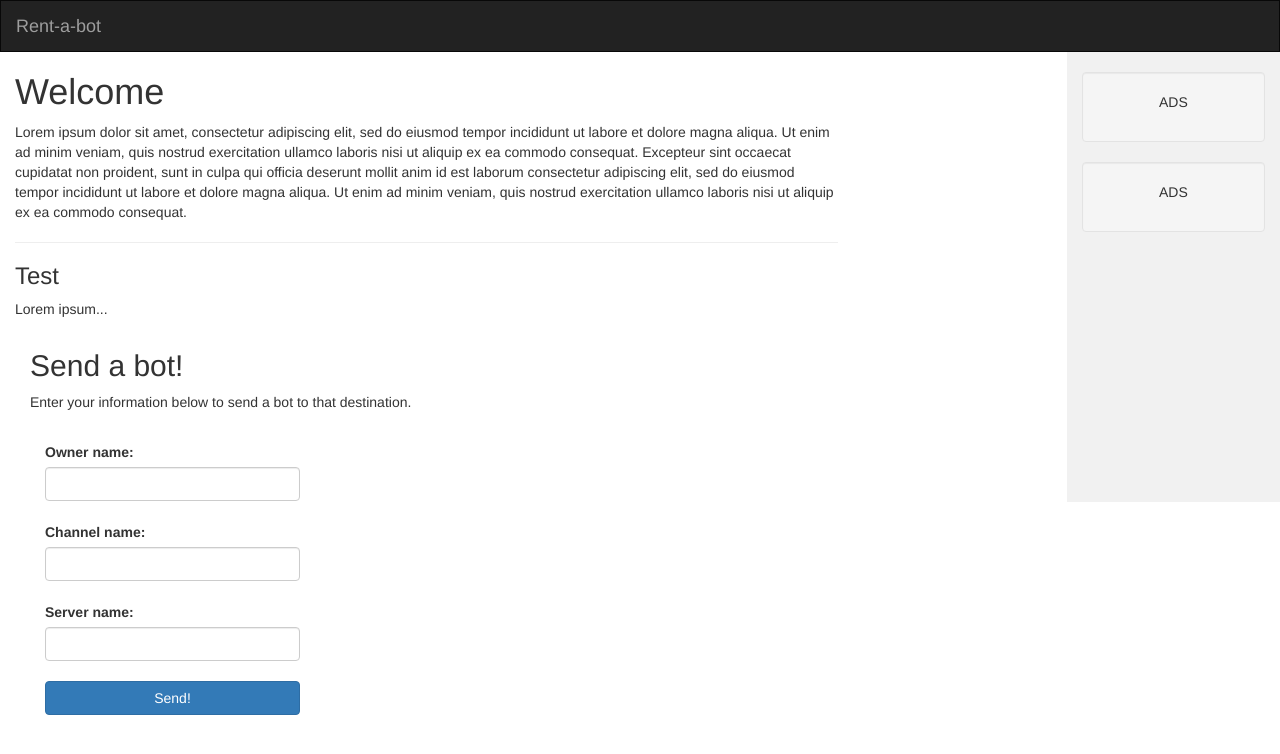
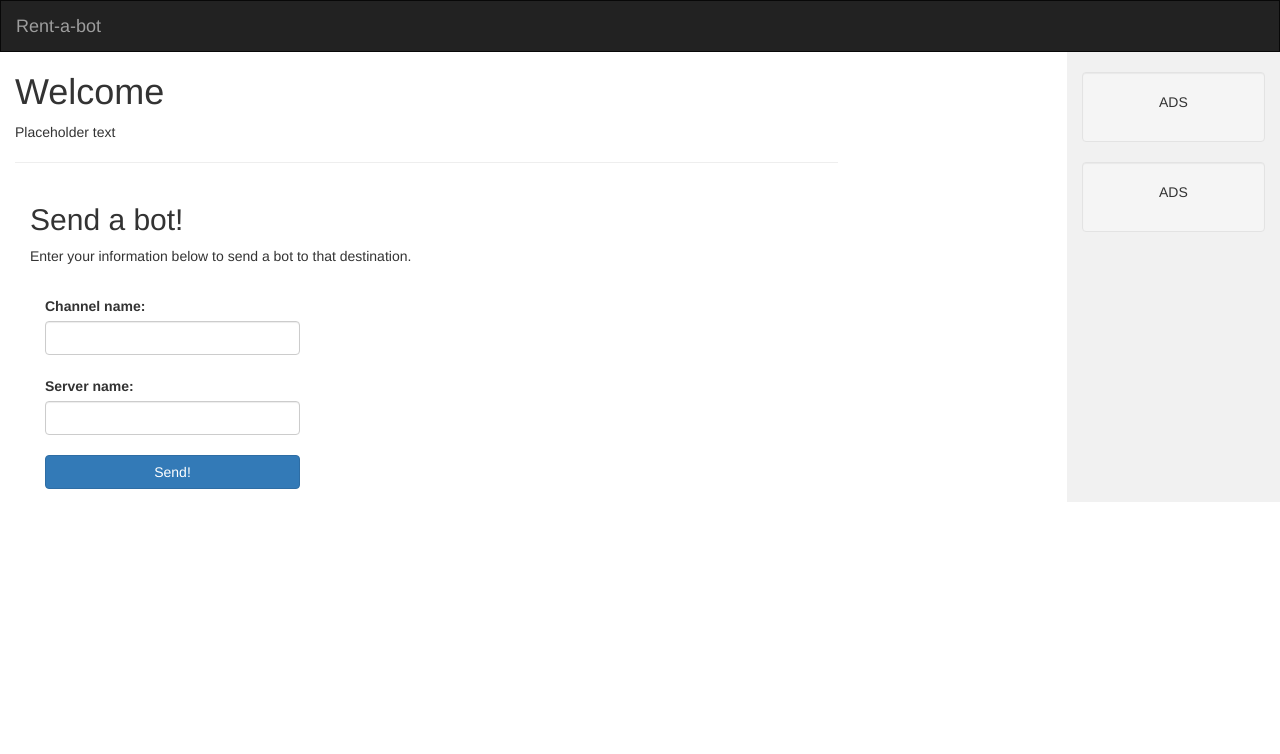
Before and after one commit to tkage2/rentabot, a plain HTML site: page templates/index.html in a window 1280 px wide. Drawn offline with nearby package versions, Linux system fonts and the light colour scheme.

Commit message:
Removed owner-tab

```diff
--- a/templates/index.html
+++ b/templates/index.html
@@ -59,30 +59,27 @@
       </button>
       <a class="navbar-brand" href="#">Rent-a-bot</a>
     </div>
-
   </div>
 </nav>
 
 <div class="container-fluid text-center">
   <div class="row content">
+
     <div class="col-sm-8 text-left">
       <h1>Welcome</h1>
-      <p>Lorem ipsum dolor sit amet, consectetur adipiscing elit, sed do eiusmod tempor incididunt ut labore et dolore magna aliqua. Ut enim ad minim veniam, quis nostrud exercitation ullamco laboris nisi ut aliquip ex ea commodo consequat. Excepteur sint occaecat cupidatat non proident, sunt in culpa qui officia deserunt mollit anim id est laborum consectetur adipiscing elit, sed do eiusmod tempor incididunt ut labore et dolore magna aliqua. Ut enim ad minim veniam, quis nostrud exercitation ullamco laboris nisi ut aliquip ex ea commodo consequat.</p>
+      <p>Placeholder text</p>
       <hr>
-      <h3>Test</h3>
-      <p>Lorem ipsum...</p>
       <div class="container">
+
   <h2>Send a bot!</h2>
   <p>Enter your information below to send a bot to that destination.</p><br>
   <form>
-    <div class="col-xs-3">
-      <label for="usr">Owner name:</label>
-      <input type="text" class="form-control" id="usr">
-    </div><br><br><br><br>
+
     <div class="col-xs-3">
       <label for="pwd">Channel name:</label>
       <input type="password" class="form-control" id="pwd">
     </div><br><br><br><br>
+
     <div class="col-xs-3">
       <label for="usr">Server name:</label>
       <input type="text" class="form-control" id="usr">
@@ -90,9 +87,10 @@
       <button type="button" class="btn btn-primary btn-block">Send!</button>
     </div><br><br><br><br>
 
-  </form>
+</form>
 </div>
     </div>
+
     <div id="ads" class="col-sm-2 sidenav">
       <div class="well">
         <p>ADS</p>
```
